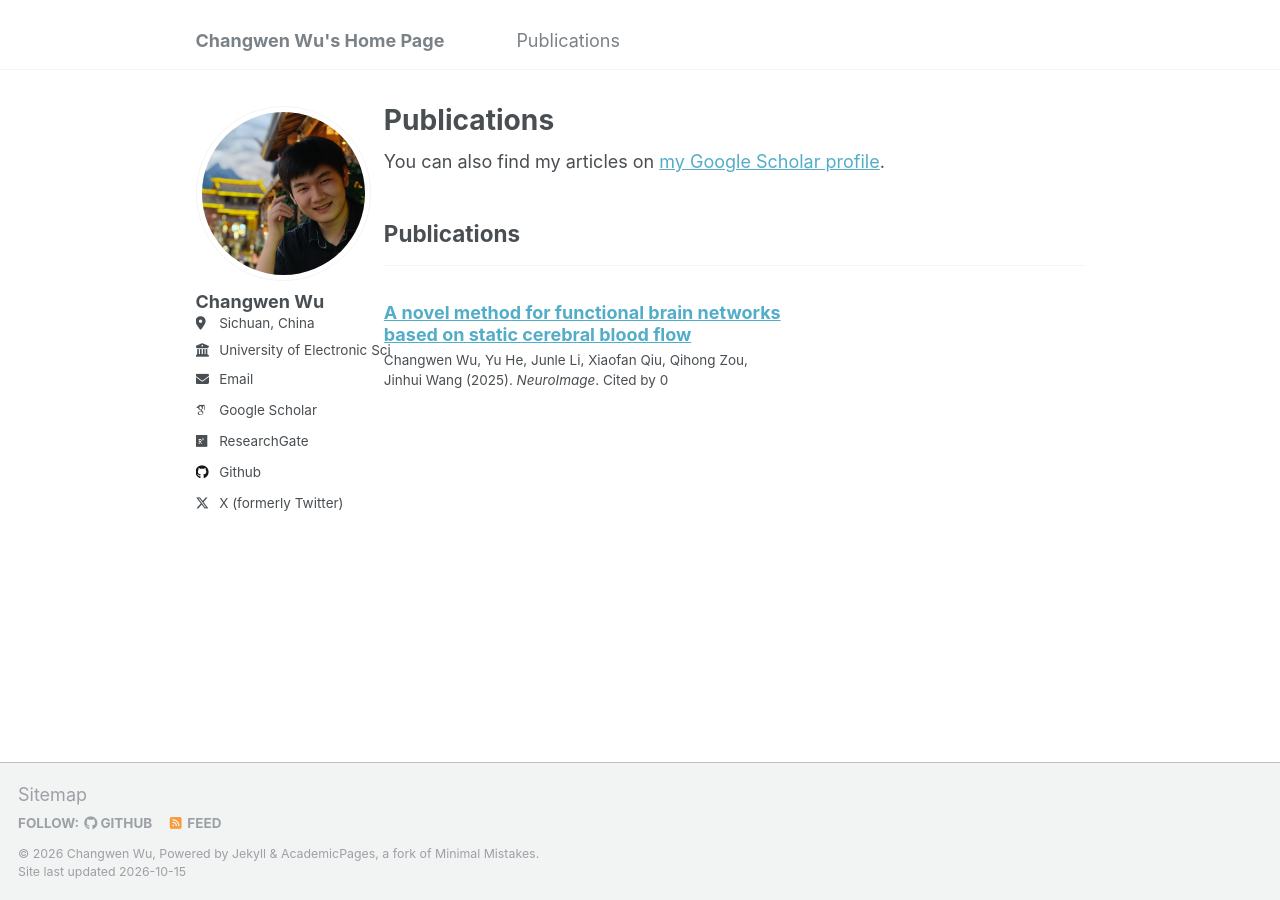
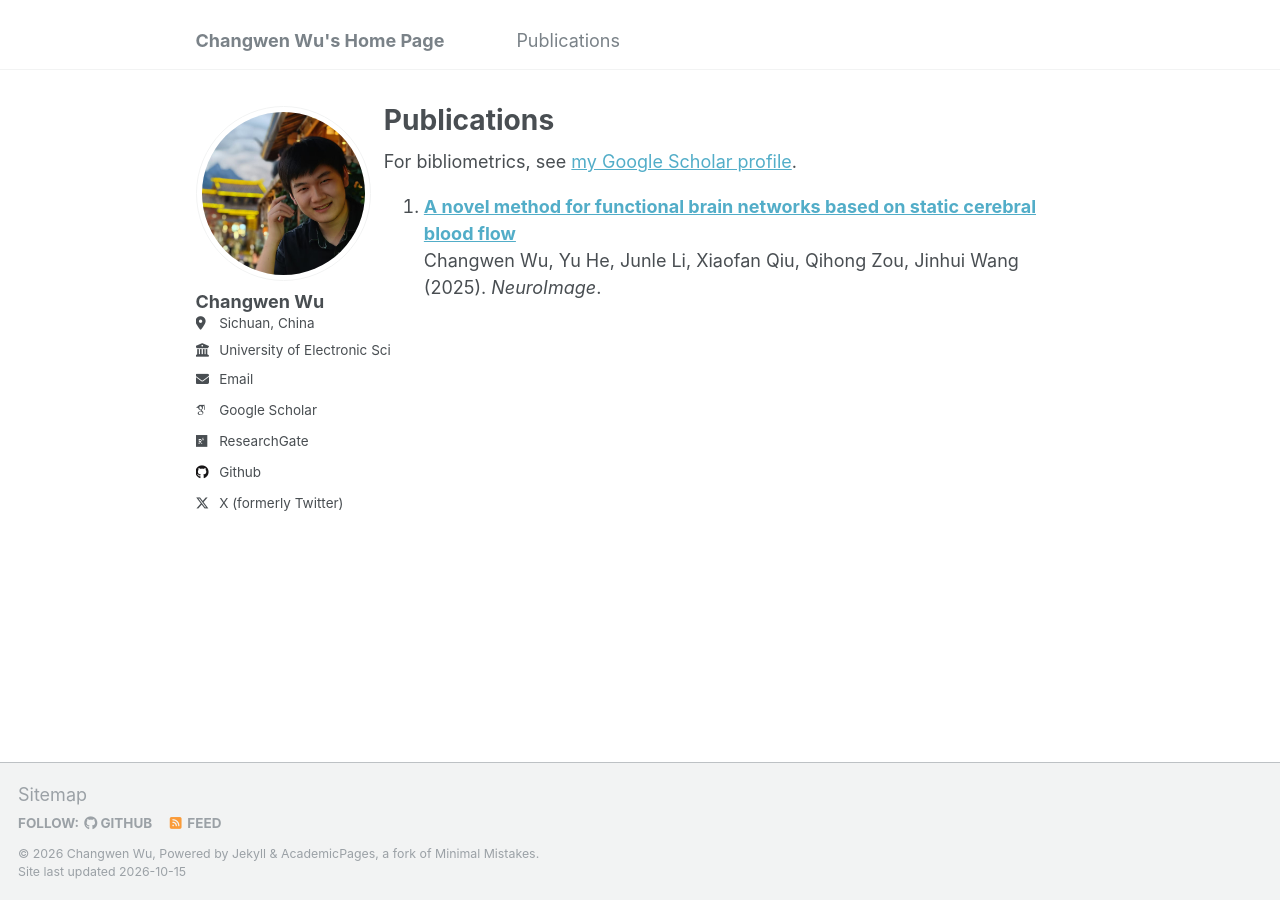
Before and after one commit to Changwen-Wu/Changwen-Wu.github.io, a Jekyll site: the page built from _pages/publications.html, in a window 1280 px wide. Built offline with Jekyll 4.4.1, drawn with Linux system fonts in a browser that asks for light colours; some web fonts are replaced.

Commit message:
Simplify publication list layout

```diff
--- a/_pages/publications.html
+++ b/_pages/publications.html
@@ -6,24 +6,19 @@ author_profile: true
 ---
 
 {% if site.author.googlescholar %}
-  <div class="wordwrap">You can also find my articles on <a href="{{site.author.googlescholar}}">my Google Scholar profile</a>.</div>
+  <div class="wordwrap">For bibliometrics, see <a href="{{ site.author.googlescholar }}">my Google Scholar profile</a>.</div>
 {% endif %}
 
 {% assign scholar_publications = site.data.google_scholar_publications %}
 {% if scholar_publications and scholar_publications.size > 0 %}
-  <h2>Publications</h2><hr />
-  {% for paper in scholar_publications %}
-    <div class="list__item">
-      <article class="archive__item">
-        <h3 class="archive__item-title">
-          {% if paper.url %}<a href="{{ paper.url | escape }}">{% endif %}{{ paper.title | escape }}{% if paper.url %}</a>{% endif %}
-        </h3>
-        <p class="archive__item-excerpt">
-          {{ paper.authors | escape }}{% if paper.year %} ({{ paper.year | escape }}){% endif %}{% if paper.venue %}. <i>{{ paper.venue | escape }}</i>{% endif %}{% if paper.citations %}. Cited by {{ paper.citations }}{% endif %}
-        </p>
-      </article>
-    </div>
-  {% endfor %}
+  <ol class="publication-list">
+    {% for paper in scholar_publications %}
+      <li>
+        <strong>{% if paper.url %}<a href="{{ paper.url | escape }}">{% endif %}{{ paper.title | escape }}{% if paper.url %}</a>{% endif %}</strong><br />
+        {{ paper.authors | escape }}{% if paper.year %} ({{ paper.year | escape }}){% endif %}{% if paper.venue %}. <em>{{ paper.venue | escape }}</em>{% endif %}.
+      </li>
+    {% endfor %}
+  </ol>
 {% else %}
   <p>Publication list is currently unavailable. Please visit my <a href="{{ site.author.googlescholar }}">Google Scholar profile</a>.</p>
 {% endif %}
```
